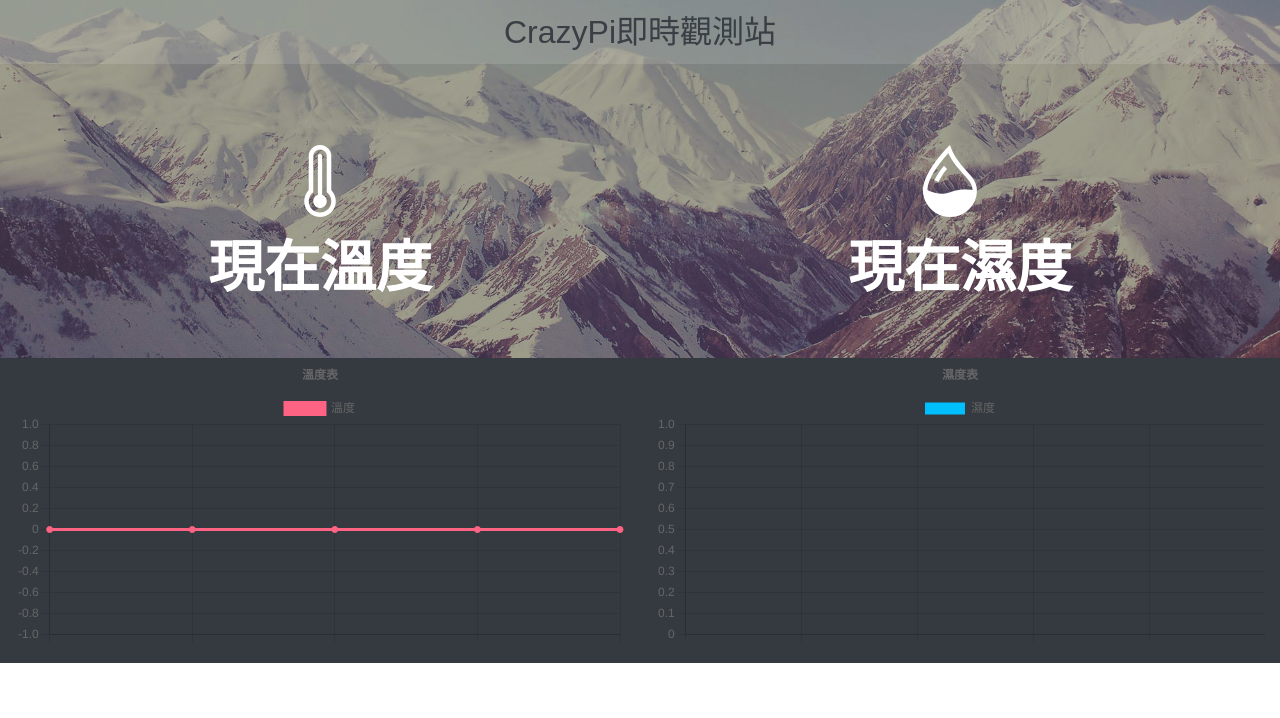
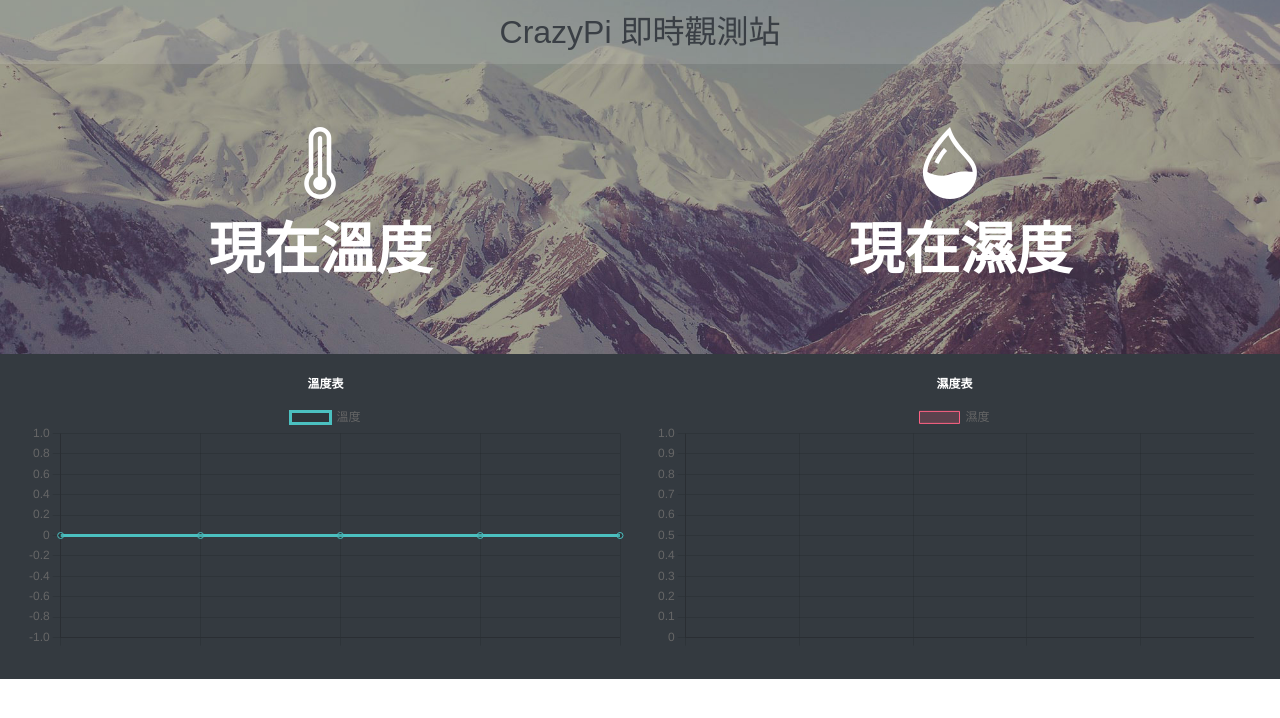
Before and after one commit to Jane0731/crazyPI, a Django app: page / in a window 1280 px wide. Shown: the top 718 px of the page. Run offline with Django 4.2, Linux system fonts and the light colour scheme; some libraries are stand-ins or nearby versions.

Commit message:
rainbow bar

```diff
--- a/ht/templates/crazypi.html
+++ b/ht/templates/crazypi.html
@@ -14,12 +14,11 @@
   <body>
     <div class="slide story" id="slide-1" data-slide="1">
         <nav class="navbar" id="nav1">
-            <div class="m-auto" style="font-size: 4vh;color: #3a3f45;">CrazyPi即時觀測站</div>
+            <div class="m-auto" style="font-size: 4vh;color: #3a3f45;">CrazyPi 即時觀測站</div>
           </nav>
     <div class="container-fluid">
-
         <!-- <div class="row" style="font-size: 4vh;margin: 0 auto;"></div> -->
-        <div id="home-row-1 " class=" row clearfix" >
+        <div id="home-row-1 " class=" row clearfix" style="padding-bottom: 5%;">
             <div class="col-6" >
                 <div class="home-hover navigation-slide" data-slide="4">
                 <h1 class="font-semibold"> <i class="bi bi-thermometer-high" id="temperature"></i></h1>
@@ -35,11 +34,11 @@
             </div>
 
             </div>
-            <br>   <br>
+
           </div>
         </div>
 
-        <div class="container-fluid bg-dark">
+        <div class="container-fluid bg-dark" style="padding: 1% 2%;">
           <div class="row ">
             <div class="col-6"><canvas id="teChart"></canvas></div>
             <div class="col-6"><canvas id="huChart"></canvas></div>
@@ -75,9 +74,10 @@
           labels: ['','','','',''],
           datasets: [{
               label: "溫度",
-              backgroundColor: "rgb(255, 99, 132)",
-              borderColor: "rgb(255, 99, 132)",
+              borderColor: 'rgb(75, 192, 192)',
+              color: "white",
               data: [0,0,0,0,0],
+              tension: 0.1
           }]
         },
         options: {
@@ -85,10 +85,12 @@
           plugins: {
             legend: {
               position: "top",
+              color: "white",
             },
             title: {
               display: true,
               text: "溫度表",
+              color: "white",
             },
           },
         },
@@ -102,9 +104,27 @@
           labels: ['','','','',''],
           datasets: [{
               label: "濕度",
-              backgroundColor: "rgb(0,191,255)",
-              borderColor: "rgb(0,191,255)",
+              color: "white",
+              backgroundColor: [
+                'rgba(255, 99, 132, 0.2)',
+                'rgba(255, 159, 64, 0.2)',
+                'rgba(255, 205, 86, 0.2)',
+                'rgba(75, 192, 192, 0.2)',
+                'rgba(54, 162, 235, 0.2)',
+                'rgba(153, 102, 255, 0.2)',
+                'rgba(201, 203, 207, 0.2)'
+    ],
+                borderColor: [
+                'rgb(255, 99, 132)',
+                'rgb(255, 159, 64)',
+                'rgb(255, 205, 86)',
+                'rgb(75, 192, 192)',
+                'rgb(54, 162, 235)',
+                'rgb(153, 102, 255)',
+                'rgb(201, 203, 207)'
+              ],
               data: [0,0,0,0,0],
+              borderWidth: 1
           }]
         },
         options: {
@@ -112,10 +132,12 @@
           plugins: {
             legend: {
               position: "top",
+              color: "white",
             },
             title: {
               display: true,
               text: "濕度表",
+              color: "white",
             },
           },
         },
--- a/static/css/style.css
+++ b/static/css/style.css
@@ -80,7 +80,7 @@ body {
 }
 
 #slide-1 h1 {
-	padding-top: 9.5vh;
+	padding-top: 9.5%;
 	font-size: 9vh;
 }
 #slide-1 h2 {
@@ -89,7 +89,7 @@ body {
 
 
 #home-row-1{
-	padding-top: 1vh;
+	padding-top: 1%;
 }
 #home-row-1 h1 {
 	font-size: 20vh;
```
